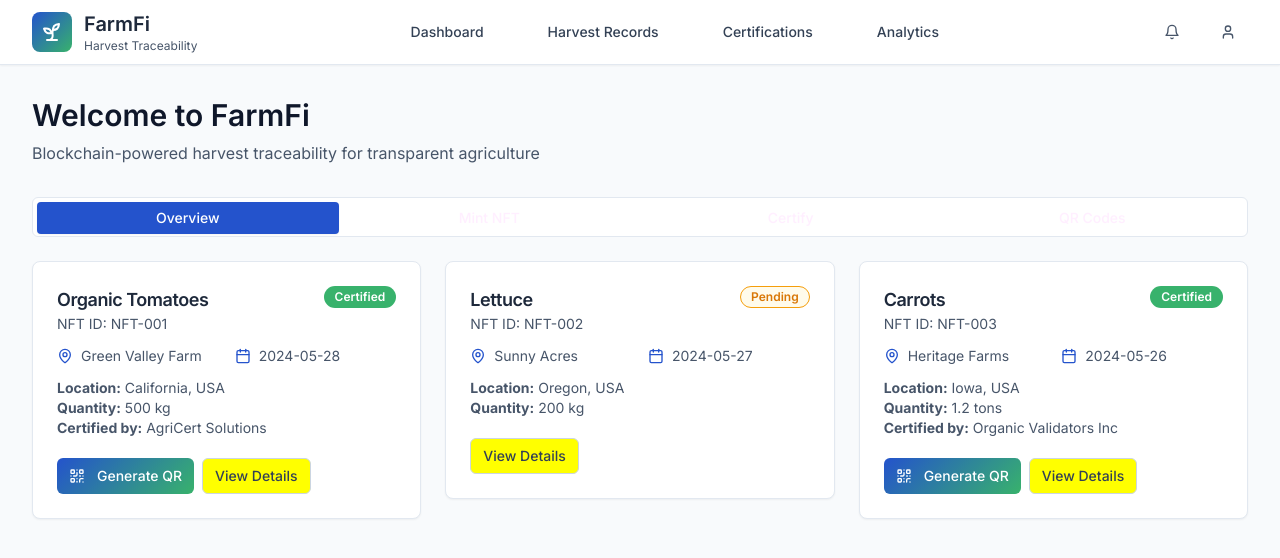
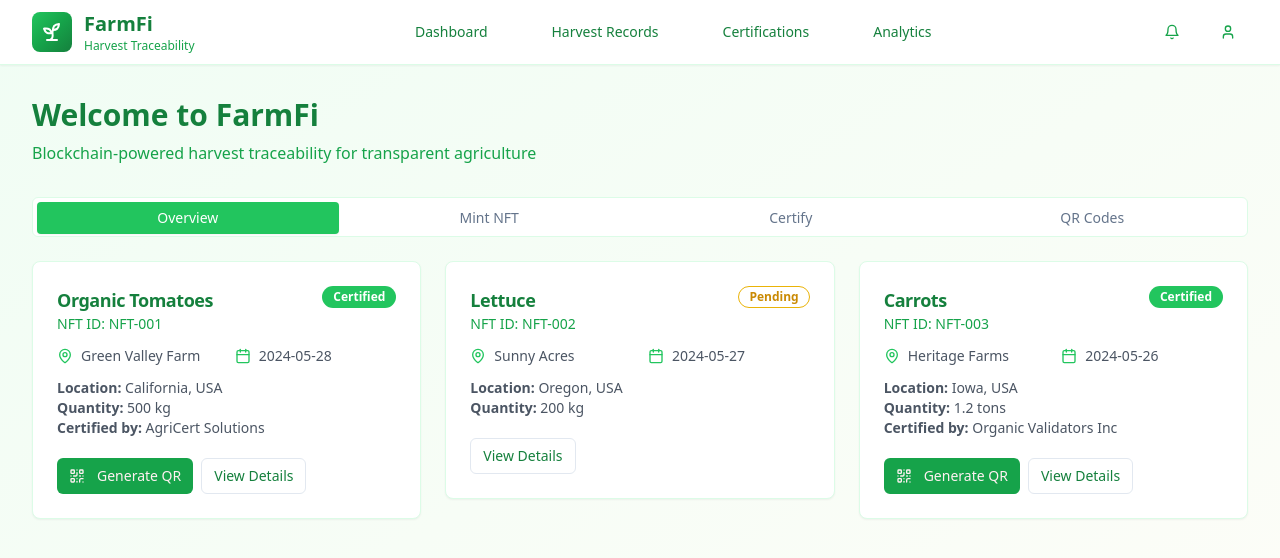
Before and after one commit to Lideeyah/farmfi-harvest-trace, a React (Vite) app: page / in a window 1280 px wide. Shown: the top 558 px of the page. Built offline with nearby package versions, Linux system fonts and the light colour scheme.

Commit message:
Reverted to commit c1113eb70a66dcded4b8faa0cde55c64786c1b49

```diff
--- a/src/components/HarvestCard.tsx
+++ b/src/components/HarvestCard.tsx
@@ -28,21 +28,21 @@ const HarvestCard = ({
   const getStatusBadge = () => {
     switch (status) {
       case "certified":
-        return <Badge className="bg-accent text-white hover:bg-accent-600">Certified</Badge>;
+        return <Badge className="bg-farmfi-green-500 text-white">Certified</Badge>;
       case "pending":
-        return <Badge variant="outline" className="border-amber-500 text-amber-600 bg-amber-50">Pending</Badge>;
+        return <Badge variant="outline" className="border-farmfi-earth-500 text-farmfi-earth-600">Pending</Badge>;
       case "rejected":
         return <Badge variant="destructive">Rejected</Badge>;
     }
   };
 
   return (
-    <Card className="card-hover border-slate-200 bg-white">
+    <Card className="card-hover border-farmfi-green-100">
       <CardHeader className="pb-3">
         <div className="flex justify-between items-start">
           <div>
-            <CardTitle className="text-lg text-slate-800">{cropType}</CardTitle>
-            <p className="text-sm text-slate-600">NFT ID: {id}</p>
+            <CardTitle className="text-lg text-farmfi-green-700">{cropType}</CardTitle>
+            <p className="text-sm text-farmfi-green-600">NFT ID: {id}</p>
           </div>
           {getStatusBadge()}
         </div>
@@ -51,16 +51,16 @@ const HarvestCard = ({
       <CardContent className="space-y-3">
         <div className="grid grid-cols-2 gap-4 text-sm">
           <div className="flex items-center space-x-2">
-            <MapPin className="h-4 w-4 text-primary" />
-            <span className="text-slate-600">{farmName}</span>
+            <MapPin className="h-4 w-4 text-farmfi-green-500" />
+            <span className="text-gray-600">{farmName}</span>
           </div>
           <div className="flex items-center space-x-2">
-            <Calendar className="h-4 w-4 text-primary" />
-            <span className="text-slate-600">{harvestDate}</span>
+            <Calendar className="h-4 w-4 text-farmfi-green-500" />
+            <span className="text-gray-600">{harvestDate}</span>
           </div>
         </div>
 
-        <div className="text-sm text-slate-600">
+        <div className="text-sm text-gray-600">
           <p><strong>Location:</strong> {location}</p>
           <p><strong>Quantity:</strong> {quantity}</p>
           {certifier && <p><strong>Certified by:</strong> {certifier}</p>}
@@ -68,12 +68,12 @@ const HarvestCard = ({
 
         <div className="flex space-x-2 pt-2">
           {status === "certified" && (
-            <Button size="sm" className="gradient-bg text-white hover:opacity-90">
+            <Button size="sm" className="bg-farmfi-green-600 hover:bg-farmfi-green-700">
               <QrCode className="h-4 w-4 mr-1" />
               Generate QR
             </Button>
           )}
-          <Button variant="outline" size="sm" className="border-slate-300 text-slate-700 hover:bg-slate-50">
+          <Button variant="outline" size="sm" className="border-farmfi-green-200 text-farmfi-green-700">
             View Details
           </Button>
         </div>
--- a/src/components/Header.tsx
+++ b/src/components/Header.tsx
@@ -11,7 +11,7 @@ import {
 
 const Header = () => {
   return (
-    <header className="bg-white border-b border-slate-200 shadow-sm">
+    <header className="bg-white border-b border-farmfi-green-100 shadow-sm">
       <div className="max-w-7xl mx-auto px-4 sm:px-6 lg:px-8">
         <div className="flex justify-between items-center h-16">
           {/* Logo */}
@@ -20,23 +20,23 @@ const Header = () => {
               <Sprout className="h-6 w-6 text-white" />
             </div>
             <div>
-              <h1 className="text-xl font-semibold text-slate-800">FarmFi</h1>
-              <p className="text-xs text-slate-600">Harvest Traceability</p>
+              <h1 className="text-xl font-bold text-farmfi-green-700">FarmFi</h1>
+              <p className="text-xs text-farmfi-green-600">Harvest Traceability</p>
             </div>
           </div>
 
           {/* Navigation */}
           <nav className="hidden md:flex space-x-8">
-            <Button variant="ghost" className="text-slate-700 hover:text-primary hover:bg-slate-50">
+            <Button variant="ghost" className="text-farmfi-green-700 hover:text-farmfi-green-800">
               Dashboard
             </Button>
-            <Button variant="ghost" className="text-slate-700 hover:text-primary hover:bg-slate-50">
+            <Button variant="ghost" className="text-farmfi-green-700 hover:text-farmfi-green-800">
               Harvest Records
             </Button>
-            <Button variant="ghost" className="text-slate-700 hover:text-primary hover:bg-slate-50">
+            <Button variant="ghost" className="text-farmfi-green-700 hover:text-farmfi-green-800">
               Certifications
             </Button>
-            <Button variant="ghost" className="text-slate-700 hover:text-primary hover:bg-slate-50">
+            <Button variant="ghost" className="text-farmfi-green-700 hover:text-farmfi-green-800">
               Analytics
             </Button>
           </nav>
@@ -44,13 +44,13 @@ const Header = () => {
           {/* User Menu */}
           <div className="flex items-center space-x-4">
             <Button variant="ghost" size="icon">
-              <Bell className="h-5 w-5 text-slate-600" />
+              <Bell className="h-5 w-5 text-farmfi-green-600" />
             </Button>
 
             <DropdownMenu>
               <DropdownMenuTrigger asChild>
                 <Button variant="ghost" size="icon">
-                  <User className="h-5 w-5 text-slate-600" />
+                  <User className="h-5 w-5 text-farmfi-green-600" />
                 </Button>
               </DropdownMenuTrigger>
               <DropdownMenuContent align="end" className="bg-white">
--- a/src/index.css
+++ b/src/index.css
@@ -1,88 +1,86 @@
 
-@import url('https://fonts.googleapis.com/css2?family=Inter:wght@300;400;500;600;700&display=swap');
 @tailwind base;
 @tailwind components;
 @tailwind utilities;
 
 @layer base {
   :root {
-    --background: 248 250 252;
-    --foreground: 15 23 42;
+    --background: 0 0% 100%;
+    --foreground: 222.2 84% 4.9%;
 
-    --card: 255 255 255;
-    --card-foreground: 15 23 42;
+    --card: 0 0% 100%;
+    --card-foreground: 222.2 84% 4.9%;
 
-    --popover: 255 255 255;
-    --popover-foreground: 15 23 42;
+    --popover: 0 0% 100%;
+    --popover-foreground: 222.2 84% 4.9%;
 
-    --primary: 36 83 204;
-    --primary-foreground: 255 255 255;
+    --primary: 142 76% 36%;
+    --primary-foreground: 355.7 100% 97.3%;
 
-    --secondary: 241 245 249;
-    --secondary-foreground: 15 23 42;
+    --secondary: 210 40% 96.1%;
+    --secondary-foreground: 222.2 47.4% 11.2%;
 
-    --muted: 241 245 249;
-    --muted-foreground: 100 116 139;
+    --muted: 210 40% 96.1%;
+    --muted-foreground: 215.4 16.3% 46.9%;
 
-    --accent: 56 178 108;
-    --accent-foreground: 255 255 255;
+    --accent: 142 76% 36%;
+    --accent-foreground: 222.2 47.4% 11.2%;
 
-    --destructive: 239 68 68;
-    --destructive-foreground: 255 255 255;
+    --destructive: 0 84.2% 60.2%;
+    --destructive-foreground: 210 40% 98%;
 
-    --border: 226 232 240;
-    --input: 226 232 240;
-    --ring: 36 83 204;
+    --border: 214.3 31.8% 91.4%;
+    --input: 214.3 31.8% 91.4%;
+    --ring: 142 76% 36%;
 
     --radius: 0.5rem;
 
-    --sidebar-background: 255 255 255;
-    --sidebar-foreground: 71 85 105;
-    --sidebar-primary: 36 83 204;
-    --sidebar-primary-foreground: 255 255 255;
-    --sidebar-accent: 241 245 249;
-    --sidebar-accent-foreground: 15 23 42;
-    --sidebar-border: 226 232 240;
-    --sidebar-ring: 36 83 204;
+    --sidebar-background: 0 0% 98%;
+    --sidebar-foreground: 240 5.3% 26.1%;
+    --sidebar-primary: 240 5.9% 10%;
+    --sidebar-primary-foreground: 0 0% 98%;
+    --sidebar-accent: 240 4.8% 95.9%;
+    --sidebar-accent-foreground: 240 5.9% 10%;
+    --sidebar-border: 220 13% 91%;
+    --sidebar-ring: 217.2 91.2% 59.8%;
   }
 
   .dark {
-    --background: 15 23 42;
-    --foreground: 248 250 252;
+    --background: 222.2 84% 4.9%;
+    --foreground: 210 40% 98%;
 
-    --card: 30 41 59;
-    --card-foreground: 248 250 252;
+    --card: 222.2 84% 4.9%;
+    --card-foreground: 210 40% 98%;
 
-    --popover: 30 41 59;
-    --popover-foreground: 248 250 252;
+    --popover: 222.2 84% 4.9%;
+    --popover-foreground: 210 40% 98%;
 
-    --primary: 36 83 204;
-    --primary-foreground: 255 255 255;
+    --primary: 142 76% 36%;
+    --primary-foreground: 355.7 100% 97.3%;
 
-    --secondary: 51 65 85;
-    --secondary-foreground: 248 250 252;
+    --secondary: 217.2 32.6% 17.5%;
+    --secondary-foreground: 210 40% 98%;
 
-    --muted: 51 65 85;
-    --muted-foreground: 148 163 184;
+    --muted: 217.2 32.6% 17.5%;
+    --muted-foreground: 215 20.2% 65.1%;
 
-    --accent: 56 178 108;
-    --accent-foreground: 255 255 255;
+    --accent: 217.2 32.6% 17.5%;
+    --accent-foreground: 210 40% 98%;
 
-    --destructive: 239 68 68;
-    --destructive-foreground: 255 255 255;
+    --destructive: 0 62.8% 30.6%;
+    --destructive-foreground: 210 40% 98%;
 
-    --border: 51 65 85;
-    --input: 51 65 85;
-    --ring: 36 83 204;
-
-    --sidebar-background: 15 23 42;
-    --sidebar-foreground: 203 213 225;
-    --sidebar-primary: 59 130 246;
-    --sidebar-primary-foreground: 15 23 42;
-    --sidebar-accent: 51 65 85;
-    --sidebar-accent-foreground: 248 250 252;
-    --sidebar-border: 51 65 85;
-    --sidebar-ring: 36 83 204;
+    --border: 217.2 32.6% 17.5%;
+    --input: 217.2 32.6% 17.5%;
+    --ring: 212.7 26.8% 83.9%;
+    --sidebar-background: 240 5.9% 10%;
+    --sidebar-foreground: 240 4.8% 95.9%;
+    --sidebar-primary: 224.3 76.3% 48%;
+    --sidebar-primary-foreground: 0 0% 100%;
+    --sidebar-accent: 240 3.7% 15.9%;
+    --sidebar-accent-foreground: 240 4.8% 95.9%;
+    --sidebar-border: 240 3.7% 15.9%;
+    --sidebar-ring: 217.2 91.2% 59.8%;
   }
 }
 
@@ -92,14 +90,14 @@
   }
 
   body {
-    @apply bg-background text-foreground font-sans;
-    background: #F8FAFC;
+    @apply bg-background text-foreground;
+    background: linear-gradient(135deg, #f0fdf4 0%, #fefdf8 100%);
   }
 }
 
 @layer components {
   .gradient-bg {
-    background: linear-gradient(135deg, #2453CC 0%, #38B26C 100%);
+    background: linear-gradient(135deg, #22c55e 0%, #16a34a 50%, #15803d 100%);
   }
 
   .card-hover {
--- a/src/pages/Index.tsx
+++ b/src/pages/Index.tsx
@@ -43,31 +43,31 @@ const Index = () => {
   ];
 
   return (
-    <div className="min-h-screen bg-[#F8FAFC]">
+    <div className="min-h-screen bg-gradient-to-br from-farmfi-green-50 to-farmfi-earth-50">
       <Header />
 
       <main className="max-w-7xl mx-auto px-4 sm:px-6 lg:px-8 py-8">
         <div className="mb-8">
-          <h1 className="text-3xl font-semibold text-slate-900 mb-2">
+          <h1 className="text-3xl font-bold text-farmfi-green-700 mb-2">
             Welcome to FarmFi
           </h1>
-          <p className="text-slate-600">
+          <p className="text-farmfi-green-600">
             Blockchain-powered harvest traceability for transparent agriculture
           </p>
         </div>
 
         <Tabs defaultValue="overview" className="space-y-6">
-          <TabsList className="grid w-full grid-cols-4 bg-white border border-slate-200">
-            <TabsTrigger value="overview" className="data-[state=active]:bg-primary data-[state=active]:text-white">
+          <TabsList className="grid w-full grid-cols-4 bg-white border border-farmfi-green-100">
+            <TabsTrigger value="overview" className="data-[state=active]:bg-farmfi-green-500 data-[state=active]:text-white">
               Overview
             </TabsTrigger>
-            <TabsTrigger value="mint" className="data-[state=active]:bg-primary data-[state=active]:text-white">
+            <TabsTrigger value="mint" className="data-[state=active]:bg-farmfi-green-500 data-[state=active]:text-white">
               Mint NFT
             </TabsTrigger>
-            <TabsTrigger value="certify" className="data-[state=active]:bg-primary data-[state=active]:text-white">
+            <TabsTrigger value="certify" className="data-[state=active]:bg-farmfi-green-500 data-[state=active]:text-white">
               Certify
             </TabsTrigger>
-            <TabsTrigger value="qr" className="data-[state=active]:bg-primary data-[state=active]:text-white">
+            <TabsTrigger value="qr" className="data-[state=active]:bg-farmfi-green-500 data-[state=active]:text-white">
               QR Codes
             </TabsTrigger>
           </TabsList>
--- a/tailwind.config.ts
+++ b/tailwind.config.ts
@@ -19,9 +19,6 @@ export default {
 			}
 		},
 		extend: {
-			fontFamily: {
-				sans: ['Inter', 'system-ui', 'sans-serif'],
-			},
 			colors: {
 				border: 'hsl(var(--border))',
 				input: 'hsl(var(--input))',
@@ -29,18 +26,8 @@ export default {
 				background: 'hsl(var(--background))',
 				foreground: 'hsl(var(--foreground))',
 				primary: {
-					DEFAULT: '#2453CC',
-					50: '#EBF0FF',
-					100: '#D6E1FF',
-					200: '#ADC3FF',
-					300: '#85A5FF',
-					400: '#5C87FF',
-					500: '#2453CC',
-					600: '#1D42A3',
-					700: '#16317A',
-					800: '#0F2052',
-					900: '#081029',
-					foreground: '#FFFFFF'
+					DEFAULT: 'hsl(var(--primary))',
+					foreground: 'hsl(var(--primary-foreground))'
 				},
 				secondary: {
 					DEFAULT: 'hsl(var(--secondary))',
@@ -55,18 +42,8 @@ export default {
 					foreground: 'hsl(var(--muted-foreground))'
 				},
 				accent: {
-					DEFAULT: '#38B26C',
-					50: '#ECFDF5',
-					100: '#D1FAE5',
-					200: '#A7F3D0',
-					300: '#6EE7B7',
-					400: '#34D399',
-					500: '#38B26C',
-					600: '#059669',
-					700: '#047857',
-					800: '#065F46',
-					900: '#064E3B',
-					foreground: '#FFFFFF'
+					DEFAULT: 'hsl(var(--accent))',
+					foreground: 'hsl(var(--accent-foreground))'
 				},
 				popover: {
 					DEFAULT: 'hsl(var(--popover))',
@@ -85,6 +62,29 @@ export default {
 					'accent-foreground': 'hsl(var(--sidebar-accent-foreground))',
 					border: 'hsl(var(--sidebar-border))',
 					ring: 'hsl(var(--sidebar-ring))'
+				},
+				farmfi: {
+					green: {
+						50: '#f0fdf4',
+						100: '#dcfce7',
+						500: '#22c55e',
+						600: '#16a34a',
+						700: '#15803d',
+					},
+					earth: {
+						50: '#fefdf8',
+						100: '#fef7cd',
+						500: '#eab308',
+						600: '#ca8a04',
+						700: '#a16207',
+					},
+					brown: {
+						50: '#fdf8f6',
+						100: '#f2e8e5',
+						500: '#92400e',
+						600: '#78350f',
+						700: '#65391b',
+					}
 				}
 			},
 			borderRadius: {
```
